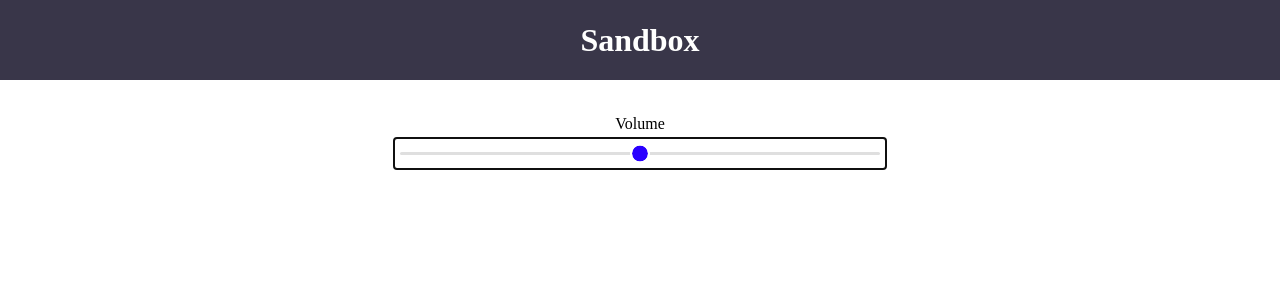
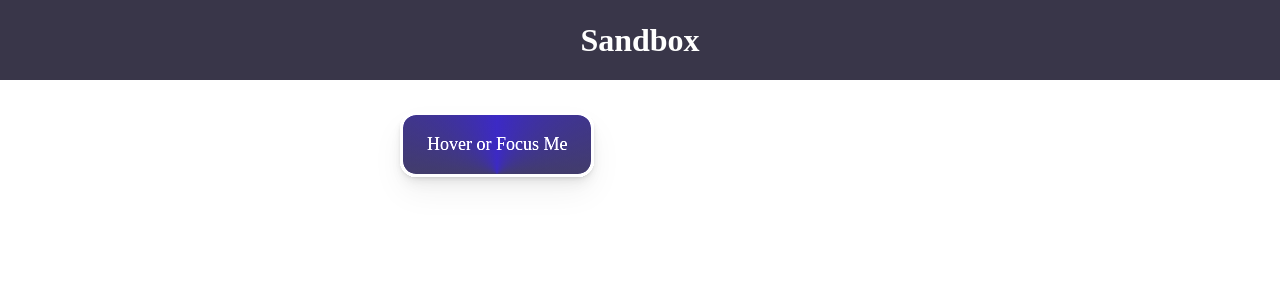
Before and after one commit to paulichdom/joy-of-react-playground, a React (Vite) app: page / in a window 1280 px wide. Shown: the top 300 px of the page. Built offline with nearby package versions, Linux system fonts and the light colour scheme.

Commit message:
add btn component, forward ref, delegate props

```diff
--- a/src/App.tsx
+++ b/src/App.tsx
@@ -1,10 +1,10 @@
+import ButtonApp from './components/FancyButton/ButtonApp';
 import Layout from './components/Layout';
-import VolumeSlider from './components/Slider/VolumeSlider';
 
 function App() {
   return (
     <Layout>
-      <VolumeSlider />
+      <ButtonApp />
     </Layout>
   );
 }
--- /dev/null
+++ b/src/components/FancyButton/ButtonApp.tsx
@@ -0,0 +1,18 @@
+import React from 'react';
+import FancyButton from './FancyButton';
+
+const ButtonApp: React.FC = () => {
+  const buttonRef = React.useRef(null);
+
+  function logRef() {
+    console.log('Captured ref:', buttonRef.current);
+  }
+
+  return (
+    <FancyButton ref={buttonRef} onMouseEnter={logRef} onFocus={logRef}>
+      Hover or Focus Me
+    </FancyButton>
+  );
+};
+
+export default ButtonApp;
--- /dev/null
+++ b/src/components/FancyButton/FancyButton.tsx
@@ -0,0 +1,43 @@
+import * as React from 'react';
+import styled from 'styled-components';
+
+type FancyButtonProps = React.ComponentProps<'button'>;
+
+const FancyButton: React.FC<FancyButtonProps> = React.forwardRef(
+  ({ children, ...delegated }, ref) => {
+    return (
+      <Button ref={ref} {...delegated}>
+        {children}
+      </Button>
+    );
+  }
+);
+
+export default FancyButton;
+
+const Button = styled.button`
+  padding: 16px 24px;
+  border: none;
+  color: white;
+  border-radius: 16px;
+  font-size: 1.125rem;
+  font-weight: 500;
+  filter: saturate(50%) brightness(125%) hue-rotate(-20deg);
+  background: conic-gradient(
+    from 90deg at 50% 100%,
+    hsl(270deg 50% 30%) 50%,
+    hsl(270deg 100% 50%) 75%,
+    hsl(270deg 50% 30%) 100%
+  );
+  will-change: transform;
+  transition: filter 250ms;
+  border: 3px solid white;
+  box-shadow: 0px 1px 2px hsl(0deg 0% 0% / 0.05),
+    0px 2px 4px hsl(0deg 0% 0% / 0.05), 0px 4px 8px hsl(0deg 0% 0% / 0.05),
+    0px 8px 16px hsl(0deg 0% 0% / 0.05), 0px 16px 32px hsl(0deg 0% 0% / 0.05);
+
+  &:hover,
+  &:focus {
+    filter: saturate(100%) brightness(100%) hue-rotate(0deg);
+  }
+`;
--- /dev/null
+++ b/src/components/FancyButton/index.ts
@@ -0,0 +1,2 @@
+export * from './FancyButton';
+export { default } from './FancyButton';
```
